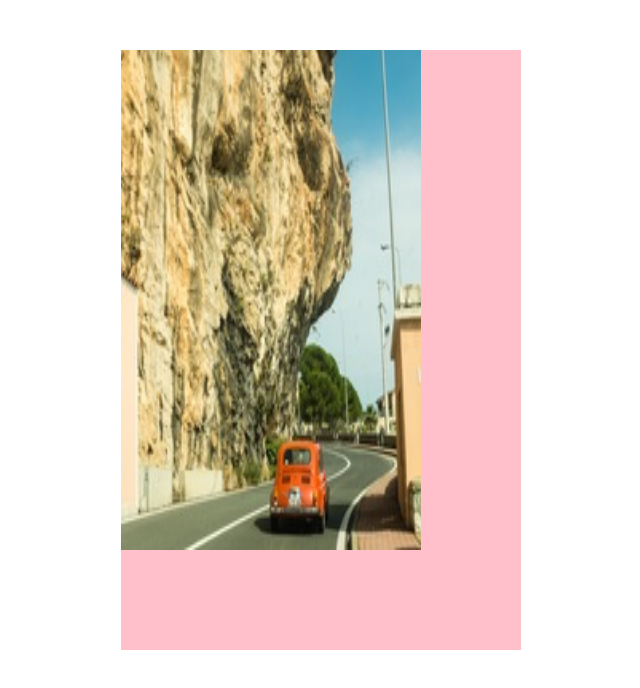
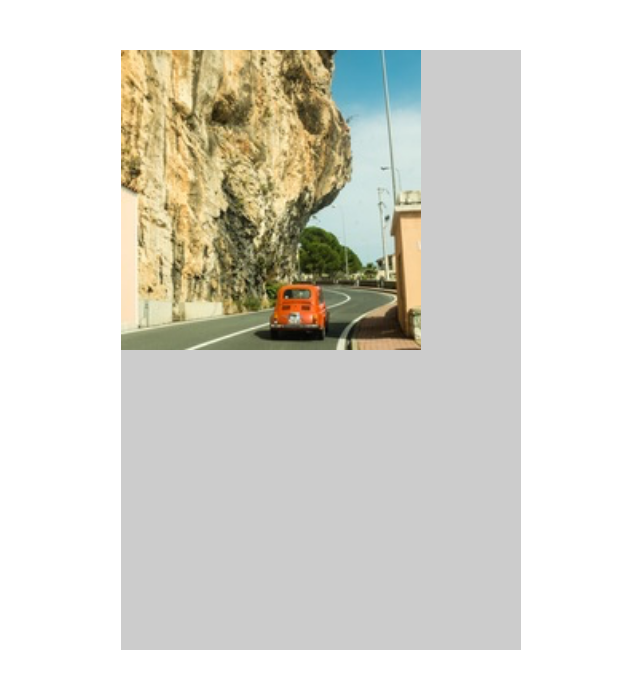
Before and after one commit to dfa0328/reactDemo, a React app: page / in a window 1280 px wide. Shown: the whole page, without its empty margins (319-959 px from the left). Built offline with nearby package versions, Linux system fonts and the light colour scheme.

```diff
--- a/src/index.less
+++ b/src/index.less
@@ -2,9 +2,9 @@
 	width:400px;
 	height:600px;
 	margin:50px auto;
-	background: pink;
+	background: #ccc;
 	img{
 		width:300px;
-		height:500px;
+		height:300px;
 	}
 }
```
Also changed, not shown: src/index.css.
